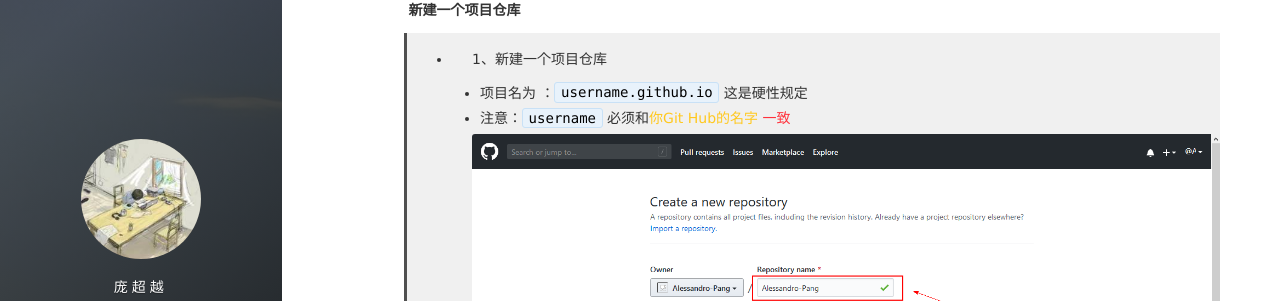
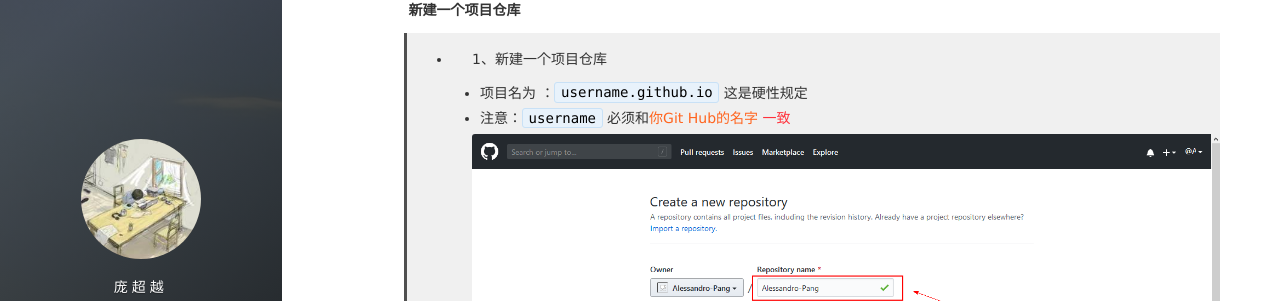
Before and after one commit to Alessandro-Pang/Alessandro-Pang.github.io, a Jekyll site: the page built from _posts/2020-01-07-GitPage搭建个人博客.md, in a window 1280 px wide and 900 px high, scrolled down 662 px. Shown: the part 149-450 px from the top of the window. Built offline with Jekyll 4.4.1, drawn with Linux system fonts in a browser that asks for light colours; nearby versions of some CDN libraries; comment, search, counter and statistics services are not loaded.

Commit message:
修改字体颜色

```diff
--- a/_posts/2020-01-07-GitPage搭建个人博客.md
+++ b/_posts/2020-01-07-GitPage搭建个人博客.md
@@ -44,7 +44,7 @@
 > * 1、新建一个项目仓库
 >
 >   * 项目名为 ：`username.github.io` 这是硬性规定
->   * 注意：`username` 必须和<span style="color:rgb(255,200,30)">你Git Hub的名字</span> <span style="color:rgb(255,50,60)">一致</span>
+>   * 注意：`username` 必须和<span style="color:rgb(255,100,30)">你Git Hub的名字</span> <span style="color:rgb(255,50,60)">一致</span>
 >
 >   <img src="../../../images/posts/2020-1-7-SlefBlog/step1.png" alt="setp1 image" />
 >
```
